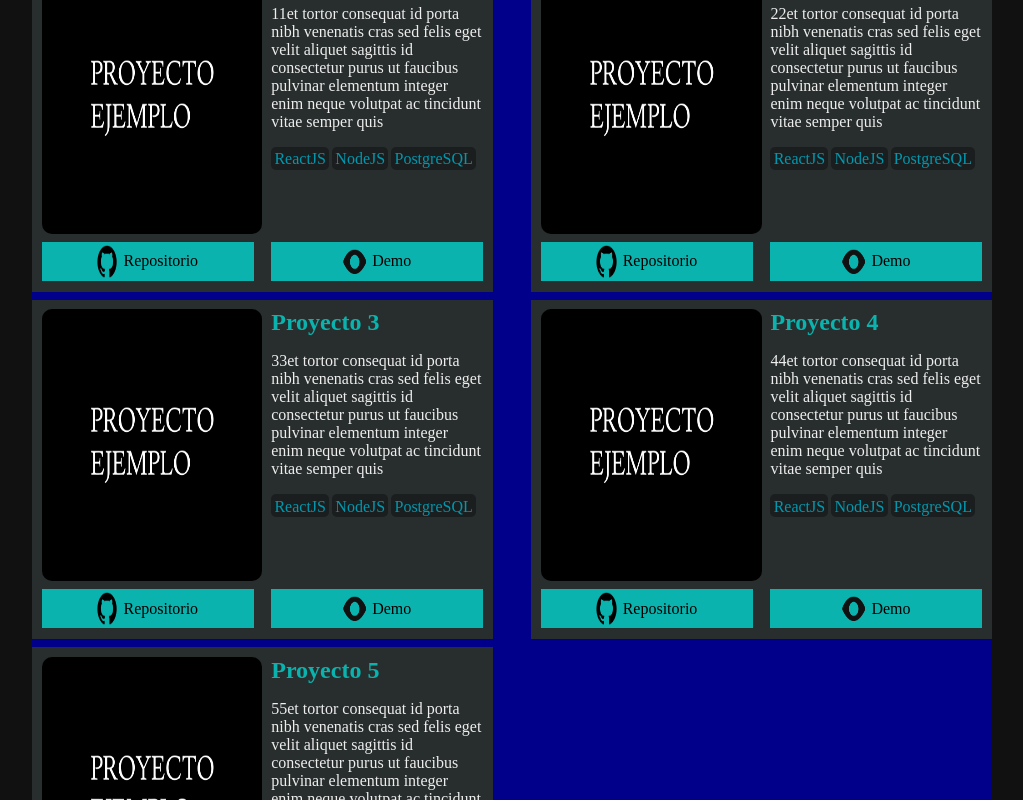
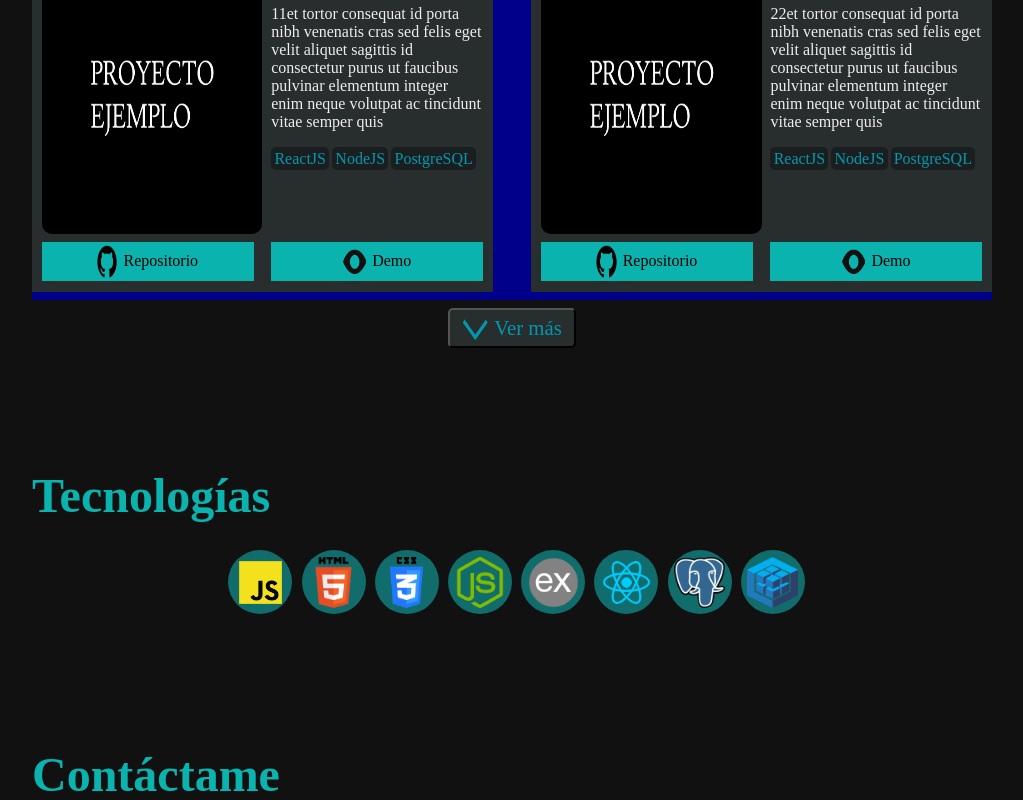
Before and after one commit to on5990/pf-01, a Next.js app: page / in a window 1280 px wide. Shown: the part 957-1757 px from the top of the page, without its empty margins (160-1183 px from the left). Built offline with nearby package versions, Linux system fonts and the light colour scheme.

Commit message:
Projects ui

```diff
--- a/src/components/Projects.jsx
+++ b/src/components/Projects.jsx
@@ -1,22 +1,64 @@
-import React from "react";
+import React, { useEffect, useState } from "react";
 import Image from "next/image";
 
 function Projects({ refProp, data }) {
+  const [shownProjects, setShownProjects] = useState([]);
+  const [maxAmount, setMaxAmount] = useState(2);
+  const [showSeemore, setShowSeeMore] = useState(false);
+  const [showSeeLess, setShowSeeLess] = useState(false);
+  const showMore = () => {
+    setMaxAmount((prev) => {
+      return prev + 2;
+    });
+  };
+  const showLess = () => {
+    setMaxAmount(2);
+  };
+  useEffect(() => {
+    if (data && data.length <= maxAmount && data.length > 2) {
+      setShowSeeLess(true);
+      setShowSeeMore(false);
+    } else if (data && data.length > maxAmount) {
+      setShowSeeMore(true);
+      setShowSeeLess(false);
+    }
+  }, [, maxAmount]);
+  useEffect(() => {
+    let counter = 1;
+    const newList = [];
+    data.map((proj) => {
+      if (counter <= maxAmount) {
+        newList.push(proj);
+        counter = counter + 1;
+      }
+    });
+    setShownProjects(newList);
+  }, [maxAmount]);
   return (
     <>
       <div className="projects-div" ref={refProp}>
         <h1>Proyectos</h1>
         <div className="projects-container">
-          {data.map((project) => {
+          {shownProjects.map((project) => {
             return <Project key={project.id} data={project} />;
           })}
         </div>
-        <button className="see-more-btn">
-          <div className="icon-div">
-            <Image src="/icons/blue-arrow-down.png" alt="arrow" fill />
-          </div>
-          <p>Ver más</p>
-        </button>
+        {showSeemore && (
+          <button onClick={showMore} className="btn">
+            <div className="icon-div">
+              <Image src="/icons/blue-arrow-down.png" alt="arrow" fill />
+            </div>
+            <p>Ver más</p>
+          </button>
+        )}
+        {showSeeLess && (
+          <button onClick={showLess} className="btn">
+            <div className="icon-div">
+              <Image src="/icons/blue-arrow-up.png" alt="arrow" fill />
+            </div>
+            <p>Ver menos</p>
+          </button>
+        )}
       </div>
     </>
   );
--- a/styles/css/main.css
+++ b/styles/css/main.css
@@ -125,7 +125,7 @@ header nav ul li:hover {
   justify-content: space-between;
   flex-wrap: wrap;
 }
-.projects-div .see-more-btn {
+.projects-div .btn {
   background: #282e2d;
   cursor: pointer;
   color: #0198af;
@@ -139,11 +139,11 @@ header nav ul li:hover {
   justify-content: center;
   margin-top: 1vh;
 }
-.projects-div .see-more-btn:hover {
+.projects-div .btn:hover {
   background: #344b47;
   box-shadow: 0 0 5px #0bb3ae;
 }
-.projects-div .see-more-btn .icon-div {
+.projects-div .btn .icon-div {
   width: 2vw;
   height: 3vh;
   margin-right: 0.5vw;
--- a/styles/sass/projects.scss
+++ b/styles/sass/projects.scss
@@ -27,7 +27,7 @@
     justify-content: space-between;
     flex-wrap: wrap;
   }
-  .see-more-btn {
+  .btn {
     background: $dark-4;
     cursor: pointer;
     color: $blue-1;
```
Also changed, not shown: public/icons/blue-arrow-up.png (added), 1 other file (tests, documents, lock files or other folders).
